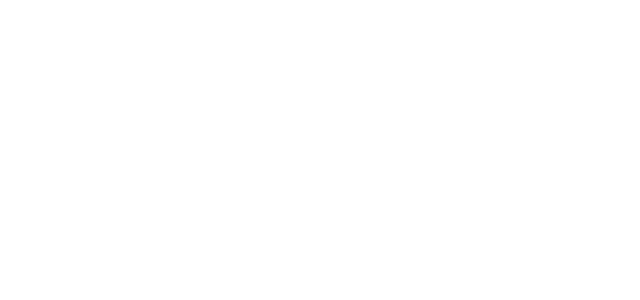
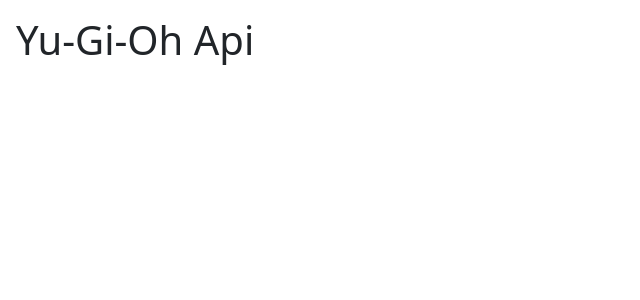
Before and after one commit to NeilMagon/vite-yu-gi-oh, a Vue app: page / in a window 1280 px wide. Shown: the top 300 px of the page, without its empty margins (0-640 px from the left). Built offline with nearby package versions, Linux system fonts and the light colour scheme.

Commit message:
feat: add header

```diff
--- a/src/App.vue
+++ b/src/App.vue
@@ -1,11 +1,16 @@
 <script>
+import AppHeader from './components/AppHeader.vue';
 export default {
-
+  components: {
+    AppHeader,
+  }
 }
 </script>
 
 <template>
-
+    <header>
+        <AppHeader></AppHeader>
+    </header>
 </template>
 
 <style></style>
--- /dev/null
+++ b/src/components/AppHeader.vue
@@ -0,0 +1,15 @@
+<script>
+export default {
+    name: 'AppHeader',
+}
+</script>
+
+<template>
+    <div class="p-3">
+        <h1>Yu-Gi-Oh Api</h1>
+    </div>
+</template>
+
+<style scoped lang="scss">
+
+</style>
```
